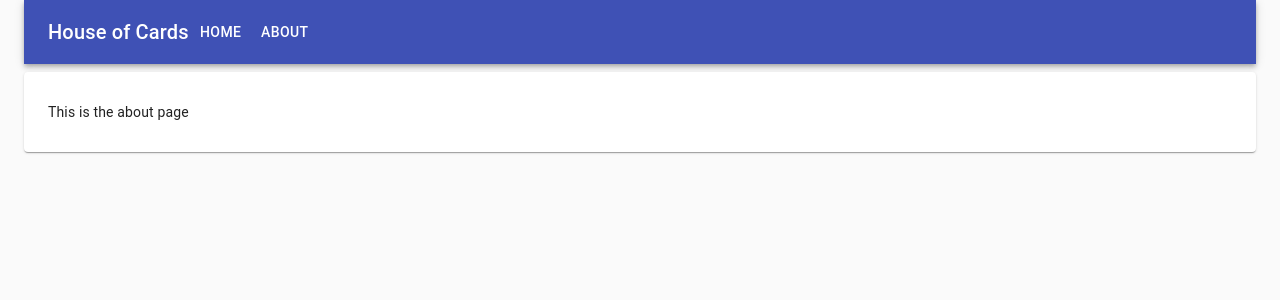
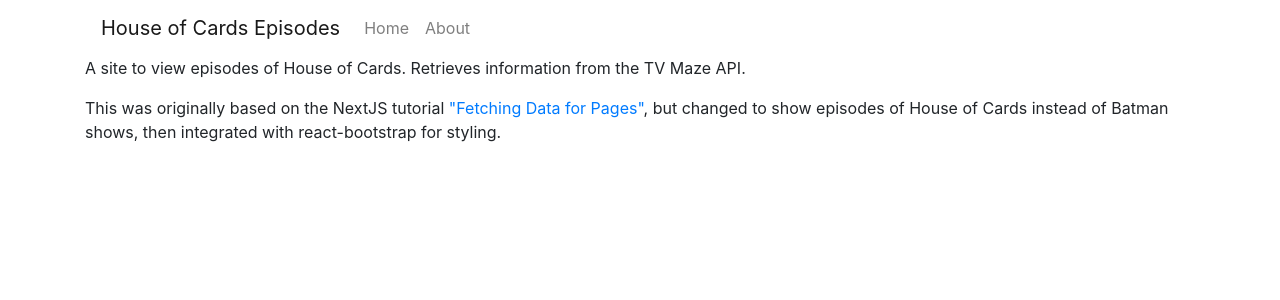
Before and after one commit to RyanPridgeon/house-of-cards-next-js-practise, a Next.js app: page /about in a window 1280 px wide. Shown: the top 300 px of the page. Built offline with nearby package versions, Linux system fonts and the light colour scheme.

Commit message:
Changed to use react-bootstrap instead of Material UI

```diff
--- a/components/Header.js
+++ b/components/Header.js
@@ -1,21 +1,16 @@
 import Link from 'next/link'
-import AppBar from '@material-ui/core/AppBar'
-import Button from '@material-ui/core/Button'
-import TypoGraphy from '@material-ui/core/Typography'
-import { Toolbar, Grow } from '@material-ui/core'
+import { Navbar, Nav } from 'react-bootstrap'
 
 export default function Header() {
   return (
-    <AppBar position="static">
-      <Toolbar>
-        <TypoGraphy variant="h6">House of Cards</TypoGraphy>
-        <Link href="/">
-          <Button color="inherit">Home</Button>
-        </Link>
-        <Link href="/about">
-          <Button color="inherit">About</Button>
-        </Link>
-      </Toolbar>
-    </AppBar>
+    <Navbar>
+      <Navbar.Brand>House of Cards Episodes</Navbar.Brand>
+      <Navbar.Collapse>
+        <Nav>
+          <Link href="/" passHref><Nav.Link>Home</Nav.Link></Link>
+          <Link href="/about" passHref><Nav.Link>About</Nav.Link></Link>
+        </Nav>
+      </Navbar.Collapse>
+    </Navbar>
   )
 }
--- a/components/MyLayout.js
+++ b/components/MyLayout.js
@@ -1,28 +1,23 @@
 import Header from './Header'
-import CssBaseline from '@material-ui/core/CssBaseline'
-import Container from '@material-ui/core/Container'
-import { Paper, Box, makeStyles } from '@material-ui/core'
-
-const useStyles = makeStyles((theme) => ({
-  grow: {
-    flexGrow: 1,
-  }
-}));
+import Head from 'next/head'
+import { Badge, Container } from 'react-bootstrap'
 
 export default function Layout(props) {
-  const classes = useStyles();
 
-  return (
-    <>
-      <CssBaseline />
-      <Container maxWidth="lg">
+  return (<>
+    <Head>
+      <link
+        rel="stylesheet"
+        href="https://maxcdn.bootstrapcdn.com/bootstrap/4.3.1/css/bootstrap.min.css"
+        integrity="sha384-ggOyR0iXCbMQv3Xipma34MD+dH/1fQ784/j6cY/iJTQUOhcWr7x9JvoRxT2MZw1T"
+        crossorigin="anonymous"
+      />
+    </Head>
+    <div>
+      <Container>
         <Header />
-        <Paper >
-          <Box m={1} p={2}>
-            {props.children}
-          </Box>
-        </Paper>
+        {props.children}
       </Container>
-    </>
+    </div></>
   )
 }
--- a/package.json
+++ b/package.json
@@ -8,10 +8,11 @@
   },
   "license": "ISC",
   "dependencies": {
-    "@material-ui/core": "^4.9.8",
+    "bootstrap": "^4.4.1",
     "isomorphic-unfetch": "^3.0.0",
     "next": "latest",
     "react": "^16.12.0",
+    "react-bootstrap": "^1.0.0",
     "react-dom": "^16.12.0"
   }
 }
--- a/pages/about.js
+++ b/pages/about.js
@@ -3,7 +3,14 @@
 export default function About() {
   return (
     <Layout>
-      <p>This is the about page</p>
+      <p>
+        A site to view episodes of House of Cards. Retrieves information from the TV Maze API.
+      </p>
+      <p>
+        This was originally based on the NextJS tutorial <a href="https://nextjs.org/learn/basics/fetching-data-for-pages">
+        "Fetching Data for Pages"</a>, but changed to show episodes of House of Cards instead of Batman shows, then integrated
+        with react-bootstrap for styling.
+      </p>
     </Layout>
   )
 }
```
Also changed, not shown: 1 other file (tests, documents, lock files or other folders).
